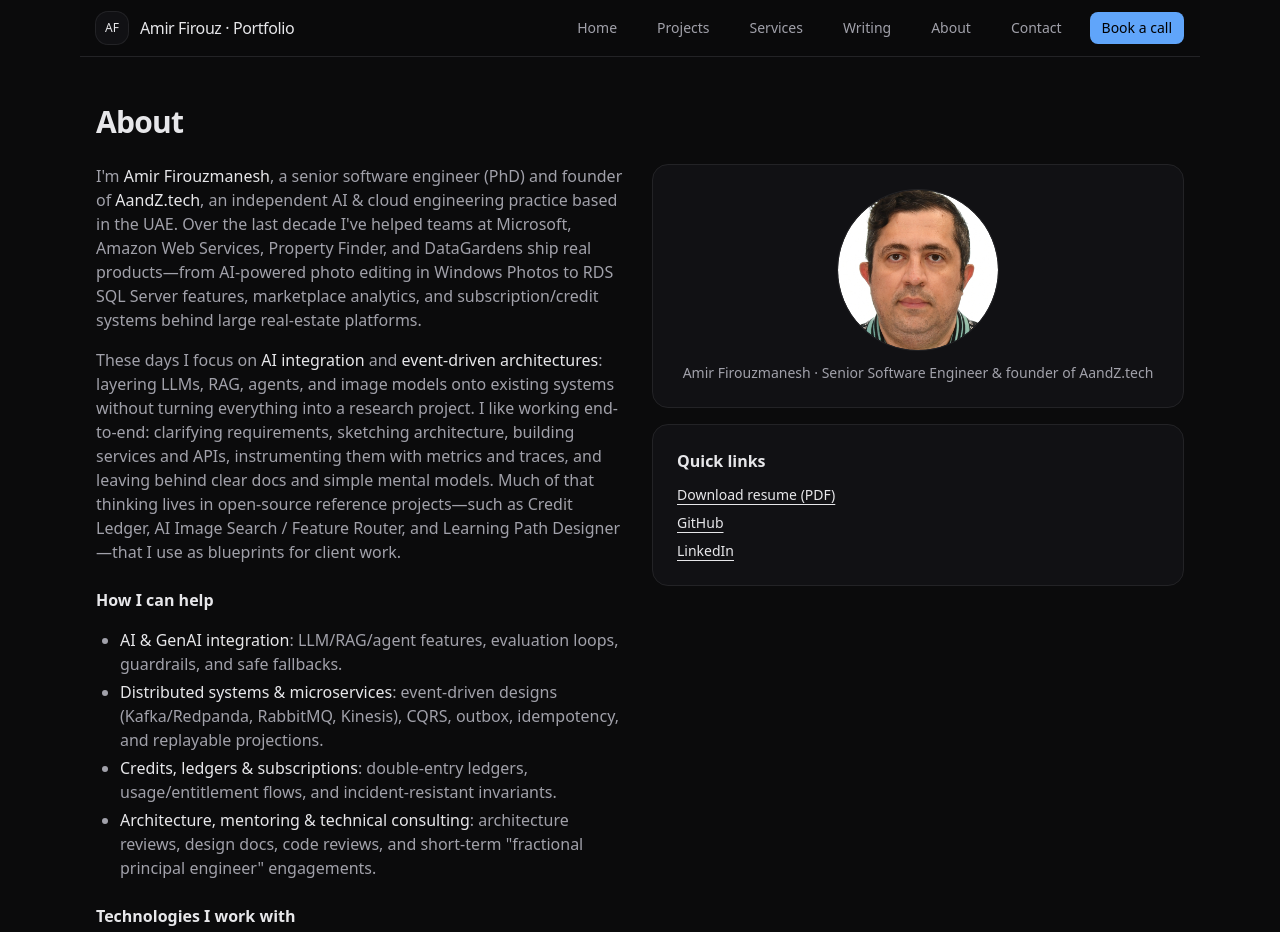
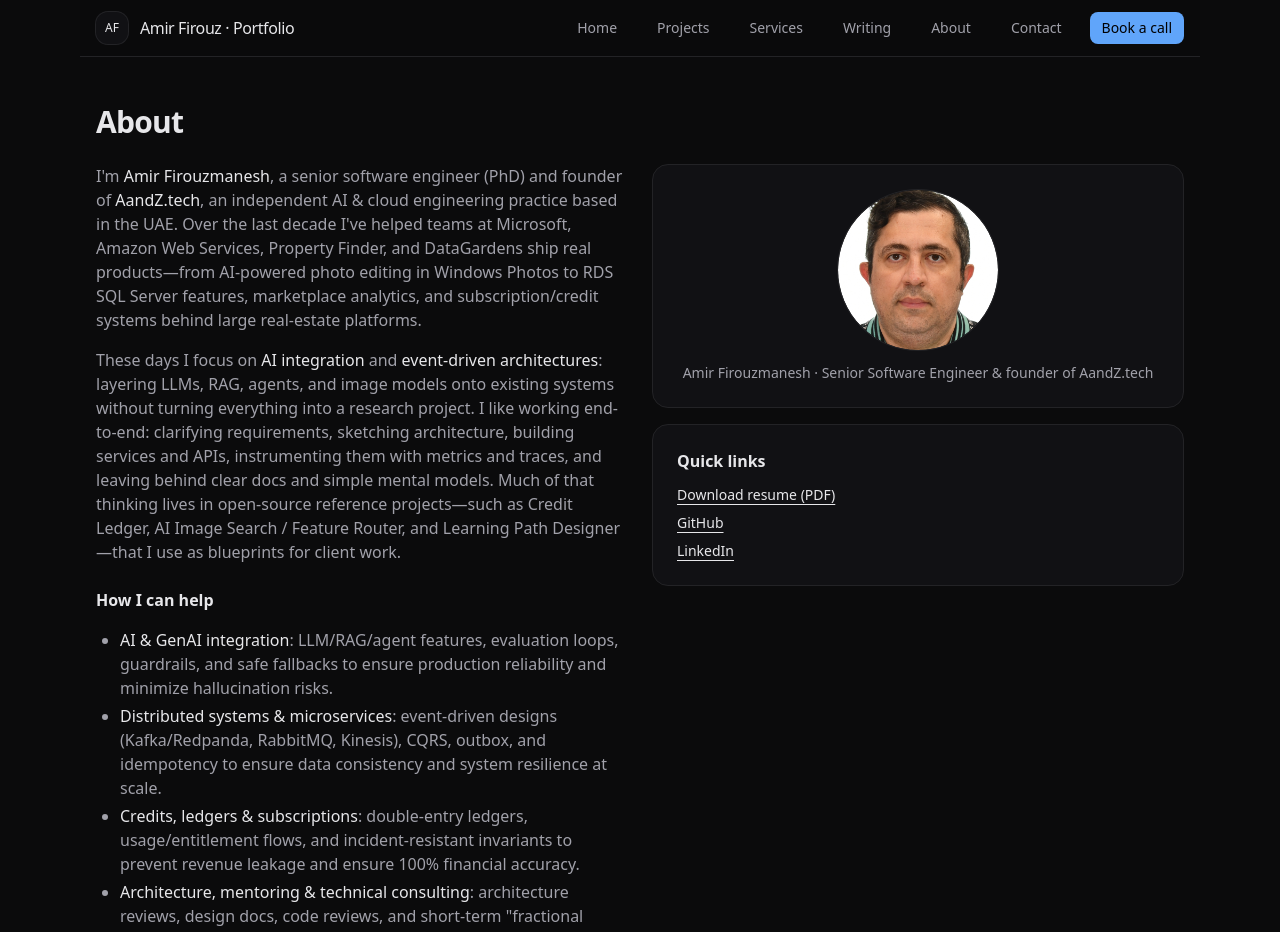
Before and after one commit to amirhf/portfolio, a Next.js app: page /about in a window 1280 px wide. Shown: the top 932 px of the page. Built offline with nearby package versions, Linux system fonts and the light colour scheme.

Commit message:
Update about page

```diff
--- a/app/about/page.tsx
+++ b/app/about/page.tsx
@@ -34,20 +34,20 @@ export default function About() {
               <ul className="list-disc pl-6 space-y-1">
                 <li>
                   <span className="text-ink font-medium">AI &amp; GenAI integration</span>: LLM/RAG/agent features,
-                  evaluation loops, guardrails, and safe fallbacks.
+                  evaluation loops, guardrails, and safe fallbacks to ensure production reliability and minimize hallucination risks.
                 </li>
                 <li>
                   <span className="text-ink font-medium">Distributed systems &amp; microservices</span>: event-driven
-                  designs (Kafka/Redpanda, RabbitMQ, Kinesis), CQRS, outbox, idempotency, and replayable projections.
+                  designs (Kafka/Redpanda, RabbitMQ, Kinesis), CQRS, outbox, and idempotency to ensure data consistency and system resilience at scale.
                 </li>
                 <li>
                   <span className="text-ink font-medium">Credits, ledgers &amp; subscriptions</span>: double-entry
-                  ledgers, usage/entitlement flows, and incident-resistant invariants.
+                  ledgers, usage/entitlement flows, and incident-resistant invariants to prevent revenue leakage and ensure 100% financial accuracy.
                 </li>
                 <li>
                   <span className="text-ink font-medium">Architecture, mentoring &amp; technical consulting</span>:
                   architecture reviews, design docs, code reviews, and short-term &quot;fractional principal
-                  engineer&quot; engagements.
+                  engineer&quot; engagements to unblock teams and reduce long-term technical debt.
                 </li>
               </ul>
 
```
